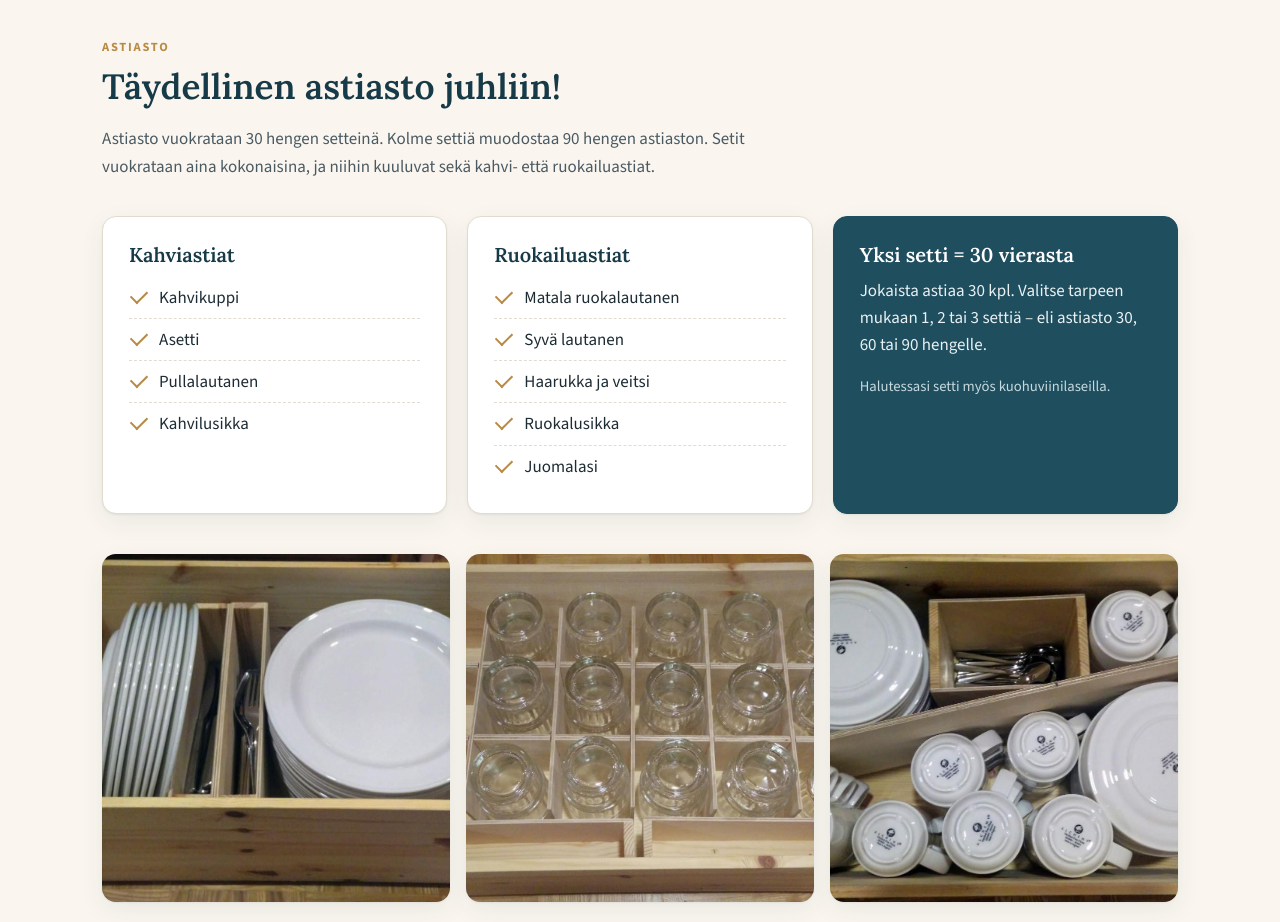
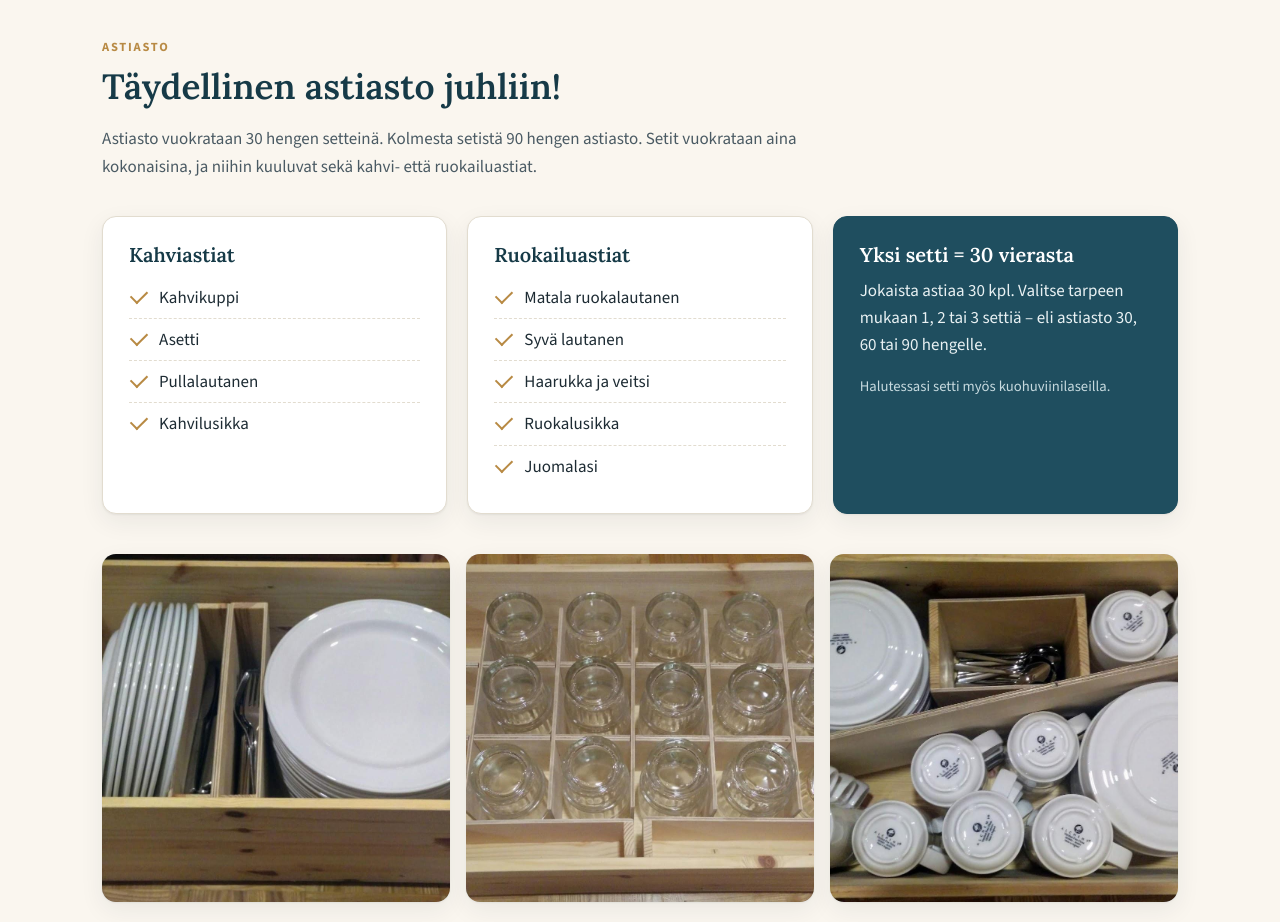
Before and after one commit to JariPeltola/astiavuokraus-lahti, a plain HTML site: page index.html in a window 1280 px wide. Shown: the part 800-1722 px from the top of the page. Drawn offline with nearby package versions, Linux system fonts and the light colour scheme.

Commit message:
Astiasto-tekstin muotoilu
Co-Authored-By: Claude Opus 5.5 <noreply@anthropic.com>
Claude-Session: https://claude.ai/code/session_011ujDeykc1njyzY2VWtdSmZ

```diff
--- a/index.html
+++ b/index.html
@@ -95,7 +95,7 @@
       <header class="section-head">
         <p class="eyebrow">Astiasto</p>
         <h2>Täydellinen astiasto juhliin!</h2>
-        <p>Astiasto vuokrataan 30 hengen setteinä. Kolme settiä muodostaa 90 hengen astiaston. Setit vuokrataan aina kokonaisina, ja niihin kuuluvat sekä kahvi- että ruokailuastiat.</p>
+        <p>Astiasto vuokrataan 30 hengen setteinä. Kolmesta setistä 90 hengen astiasto. Setit vuokrataan aina kokonaisina, ja niihin kuuluvat sekä kahvi- että ruokailuastiat.</p>
       </header>
 
       <div class="contents-grid">
```
